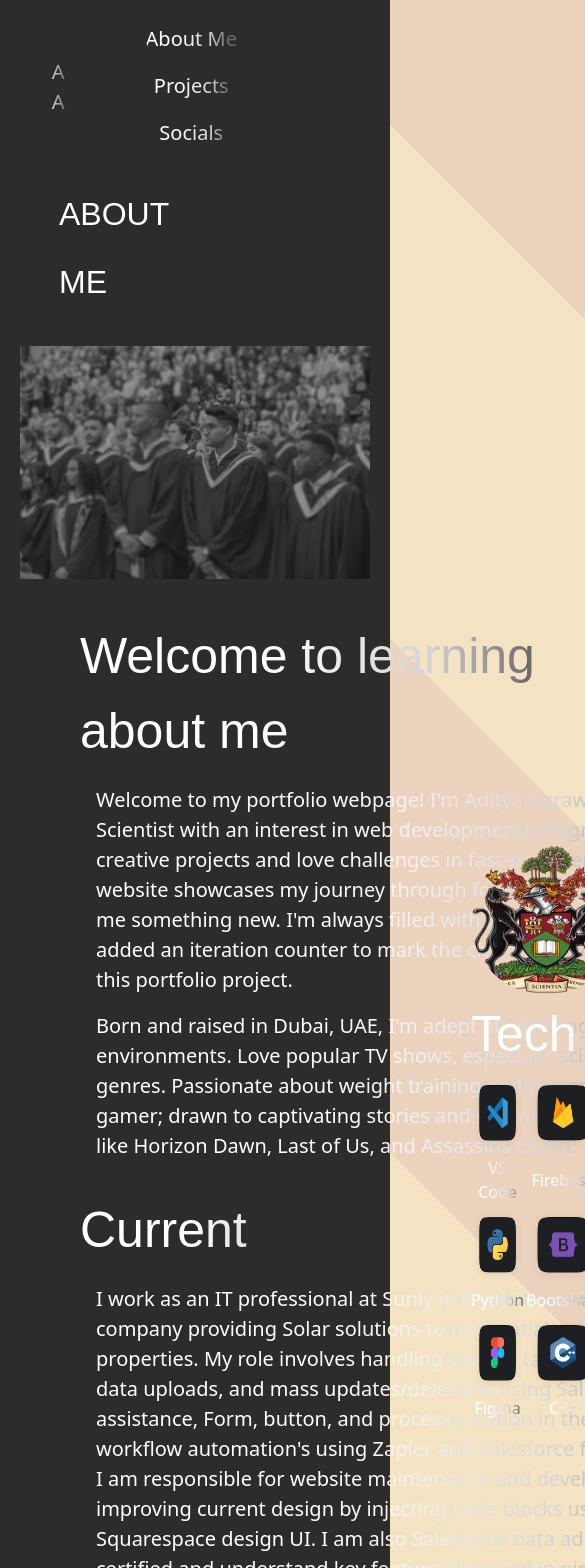
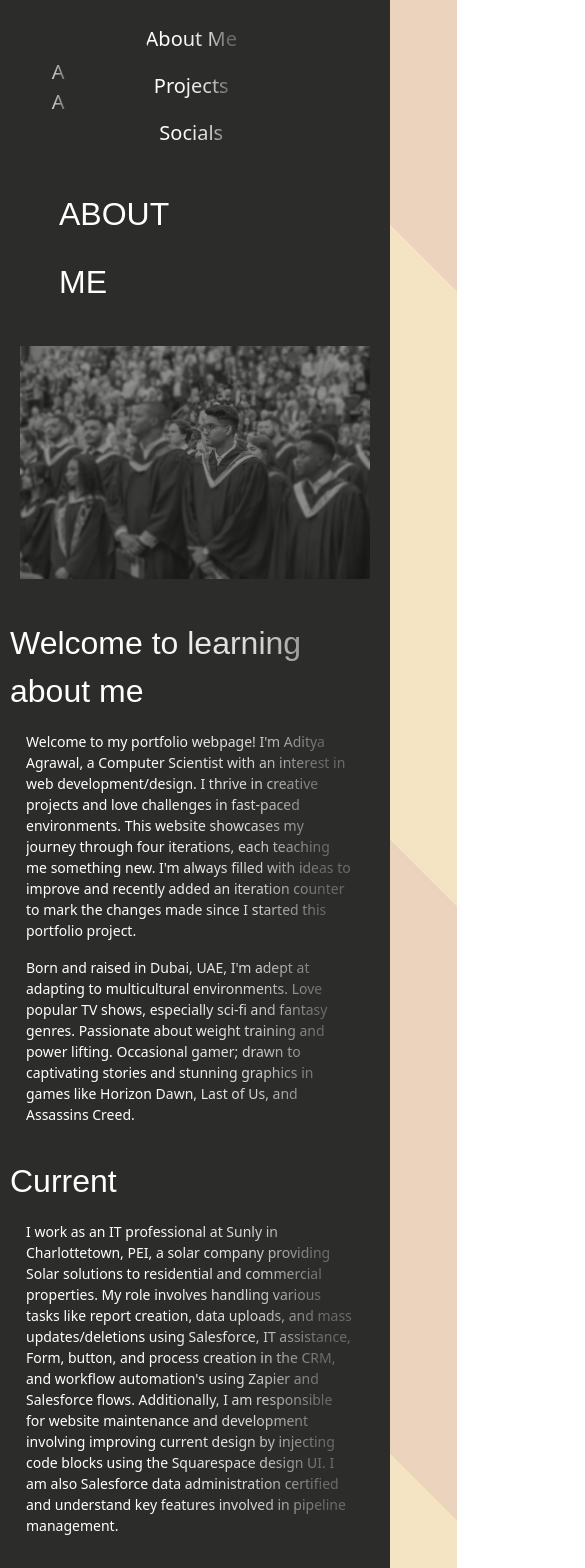
Before and after one commit to adiagcodelance/React-Portfolio-V3, a React (Create React App) app: page / in a window 390 px wide. Shown: the top 1568 px of the page, 585 px wide, since content can reach past the window. Built offline with nearby package versions, Linux system fonts and the light colour scheme.

Commit message:
added mobile responsive to about me page.

```diff
--- a/src/components/HomeContent.css
+++ b/src/components/HomeContent.css
@@ -11,14 +11,12 @@
   height: 100%;
   margin: auto;
   padding: 20px;
-  padding-left: 80px;
 }
 
 .column-one {
   margin: auto;
   padding: 20px;
   width: 100%;
-  height: 100%;
   padding-left: 80px;
 }
 
@@ -36,7 +34,7 @@
 }
 
 .card-body {
-  width: 700px;
+  width: 100%;
 }
 
 .card-body p {
@@ -56,6 +54,8 @@
 .stack-table {
   width: 100%;
   height: 100%;
+  margin: auto;
+  padding: 80px;
 }
 
 .stack-name-item {
@@ -72,3 +72,50 @@
   height: 150px;
   border-radius: 100px;
 }
+
+/* Mobile Responsive Styles for 768px */
+@media screen and (max-width: 768px) {
+
+  .main-container {
+    display: flex;
+    width: 100%;
+    flex-wrap: wrap;
+  }
+
+  .column-one {
+    width: 100%;
+    padding-left: 10px;
+    /* Further adjust padding for smaller screens */
+  }
+
+  .sub-header {
+    font-size: 32px;
+    /* Further reduce font size for smaller screens */
+  }
+
+  .card-body p {
+    font-size: 14px;
+    /* Further reduce font size for smaller screens */
+  }
+
+  .stack-table {
+    width: 100%;
+    height: 100%;
+    margin: auto;
+    padding: 40px;
+  }
+
+  .stack-item {
+    width: 50px;
+    /* Further reduce width for smaller screens */
+    height: 40px;
+    /* Further reduce height for smaller screens */
+  }
+
+  .item {
+    width: 80px;
+    /* Further reduce width for smaller screens */
+    height: 80px;
+    /* Further reduce height for smaller screens */
+  }
+}
--- a/src/components/HomeContent.js
+++ b/src/components/HomeContent.js
@@ -9,7 +9,7 @@ const HomeContent = () => {
     <div className="main-container">
       <div className="column-one">
         <motion.div
-          animate={{ opacity: 1, width: 500 }}
+          animate={{ opacity: 1, width: "100%" }}
           transition={{ delay: 1 }}
           initial={{ opacity: 0 }}
         >
@@ -17,7 +17,7 @@ const HomeContent = () => {
         </motion.div>
 
         <motion.div
-          animate={{ opacity: 1 }}
+          animate={{ opacity: 1, width: "100%" }}
           transition={{ delay: 1.5 }}
           initial={{ opacity: 0 }}
         >
@@ -76,7 +76,7 @@ const HomeContent = () => {
         </table>
         <div className="stack-table">
           <motion.div
-            animate={{ opacity: 1 }}
+            animate={{ opacity: 1, width: "100%" }}
             transition={{ delay: 1.5 }}
             initial={{ opacity: 0 }}
           >
```
Also changed, not shown: src/pages/Projects.css (+19 -11 lines).
